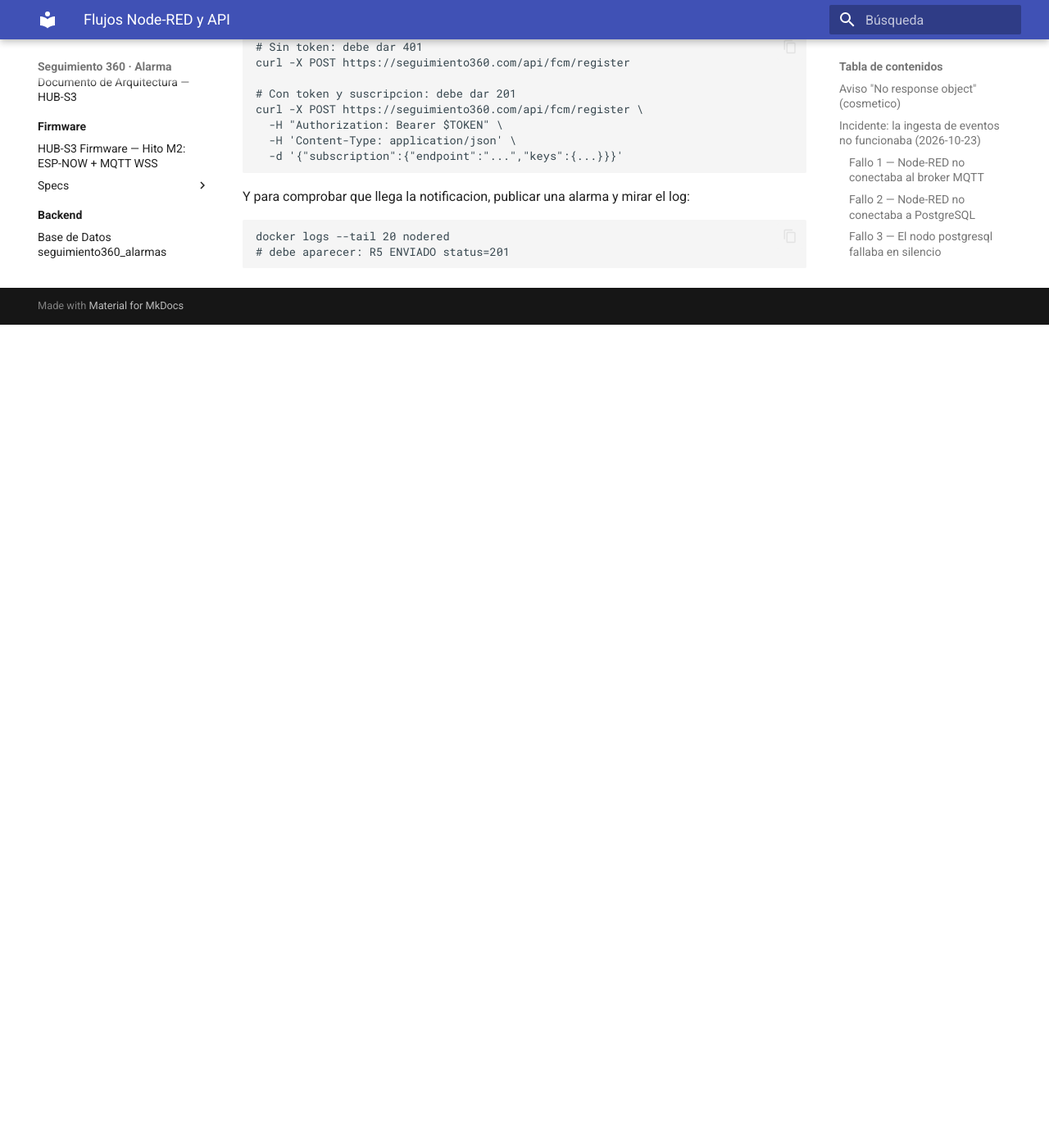
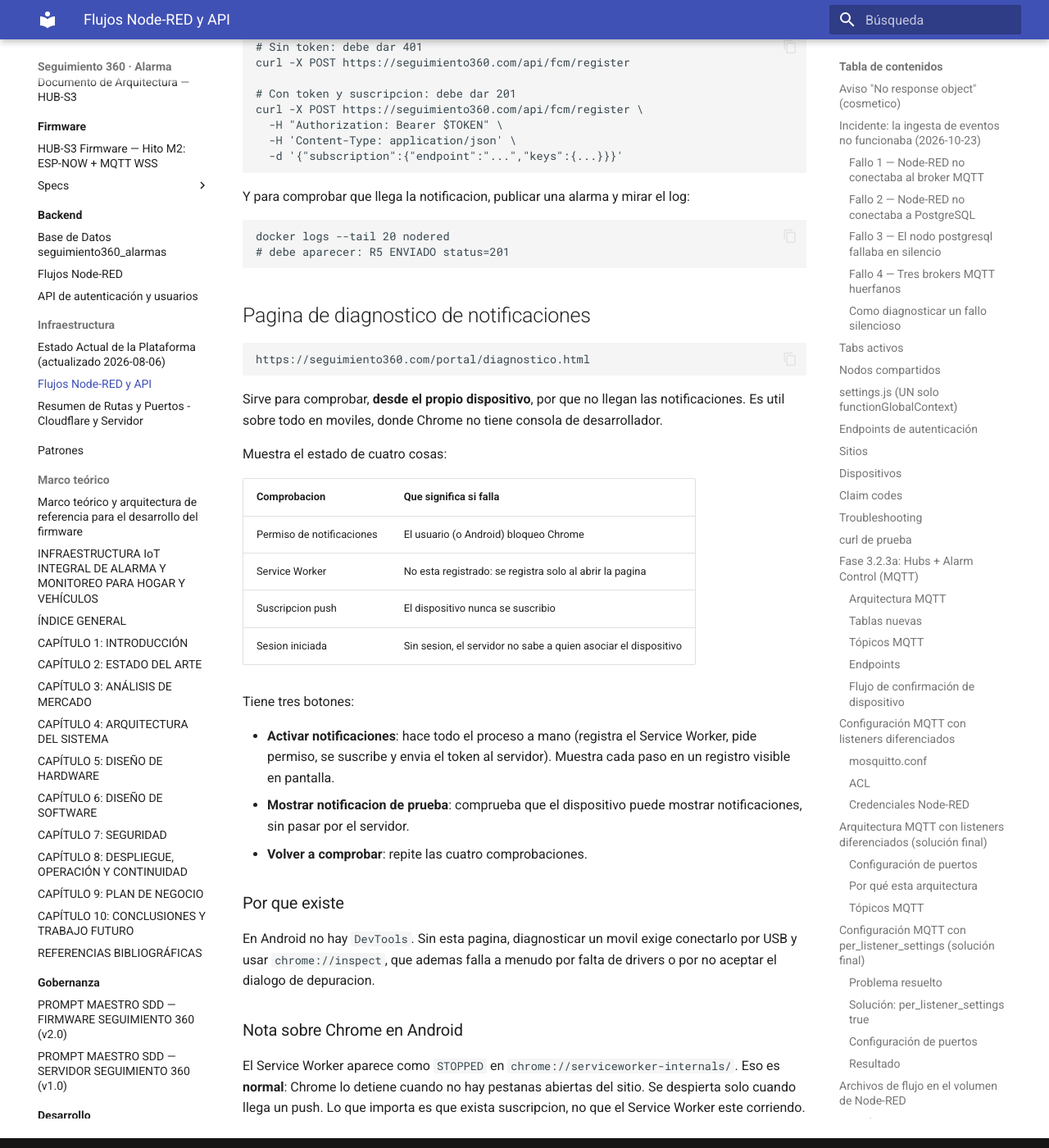
Before and after one commit to khalifa63/seguimiento360-alarma, an MkDocs documentation site: the page built from docs/infraestructura/FLUJOS_NODERED.md, in a window 1280 px wide and 1400 px high, scrolled down 16086 px. Shown: the whole window at 82% size. Built offline with MkDocs 1.6.1 and Material for MkDocs 9.7.7, drawn with Linux system fonts in a browser that asks for light colours; before the commit the page ends 16482 px from its top, so only the background shows below that.

Commit message:
feat(push): pagina de diagnostico de notificaciones
Permite comprobar desde el propio dispositivo (sobre todo moviles, donde
Chrome no tiene DevTools) el estado del permiso, Service Worker, suscripcion
push y sesion. Incluye boton para activar las notificaciones a mano y ver
cada paso en pantalla.

```diff
--- a/docs/infraestructura/FLUJOS_NODERED.md
+++ b/docs/infraestructura/FLUJOS_NODERED.md
@@ -635,3 +635,42 @@
 
     docker logs --tail 20 nodered
     # debe aparecer: R5 ENVIADO status=201
+
+## Pagina de diagnostico de notificaciones
+
+    https://seguimiento360.com/portal/diagnostico.html
+
+Sirve para comprobar, **desde el propio dispositivo**, por que no llegan las
+notificaciones. Es util sobre todo en moviles, donde Chrome no tiene consola
+de desarrollador.
+
+Muestra el estado de cuatro cosas:
+
+| Comprobacion | Que significa si falla |
+|---|---|
+| Permiso de notificaciones | El usuario (o Android) bloqueo Chrome |
+| Service Worker | No esta registrado: se registra solo al abrir la pagina |
+| Suscripcion push | El dispositivo nunca se suscribio |
+| Sesion iniciada | Sin sesion, el servidor no sabe a quien asociar el dispositivo |
+
+Tiene tres botones:
+
+- **Activar notificaciones**: hace todo el proceso a mano (registra el Service
+  Worker, pide permiso, se suscribe y envia el token al servidor). Muestra cada
+  paso en un registro visible en pantalla.
+- **Mostrar notificacion de prueba**: comprueba que el dispositivo puede mostrar
+  notificaciones, sin pasar por el servidor.
+- **Volver a comprobar**: repite las cuatro comprobaciones.
+
+### Por que existe
+
+En Android no hay `DevTools`. Sin esta pagina, diagnosticar un movil exige
+conectarlo por USB y usar `chrome://inspect`, que ademas falla a menudo por
+falta de drivers o por no aceptar el dialogo de depuracion.
+
+### Nota sobre Chrome en Android
+
+El Service Worker aparece como `STOPPED` en `chrome://serviceworker-internals/`.
+Eso es **normal**: Chrome lo detiene cuando no hay pestanas abiertas del sitio.
+Se despierta solo cuando llega un push. Lo que importa es que exista
+suscripcion, no que el Service Worker este corriendo.
```
Also changed, not shown: website/portal/diagnostico.html (added, +268 -0 lines).
